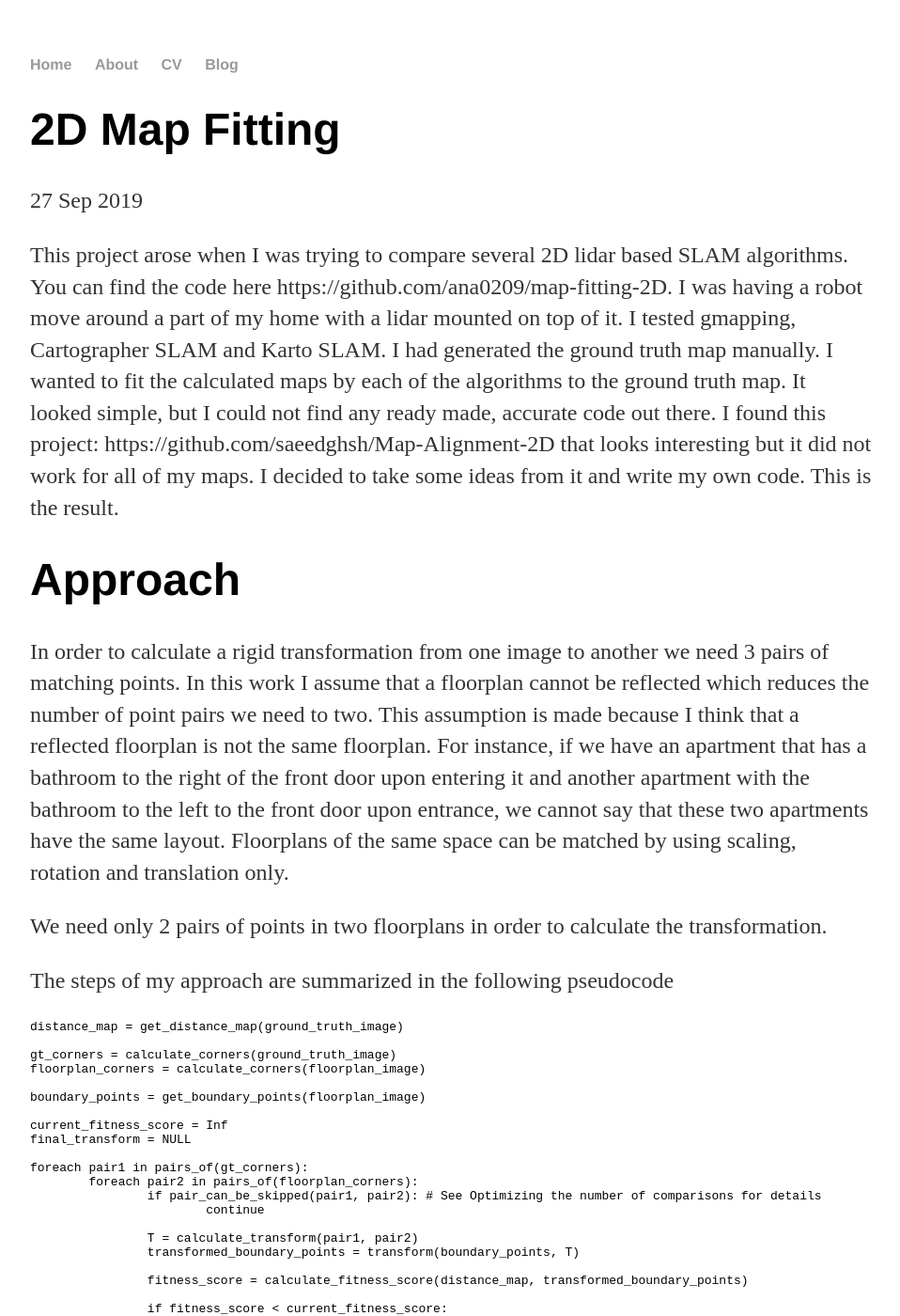
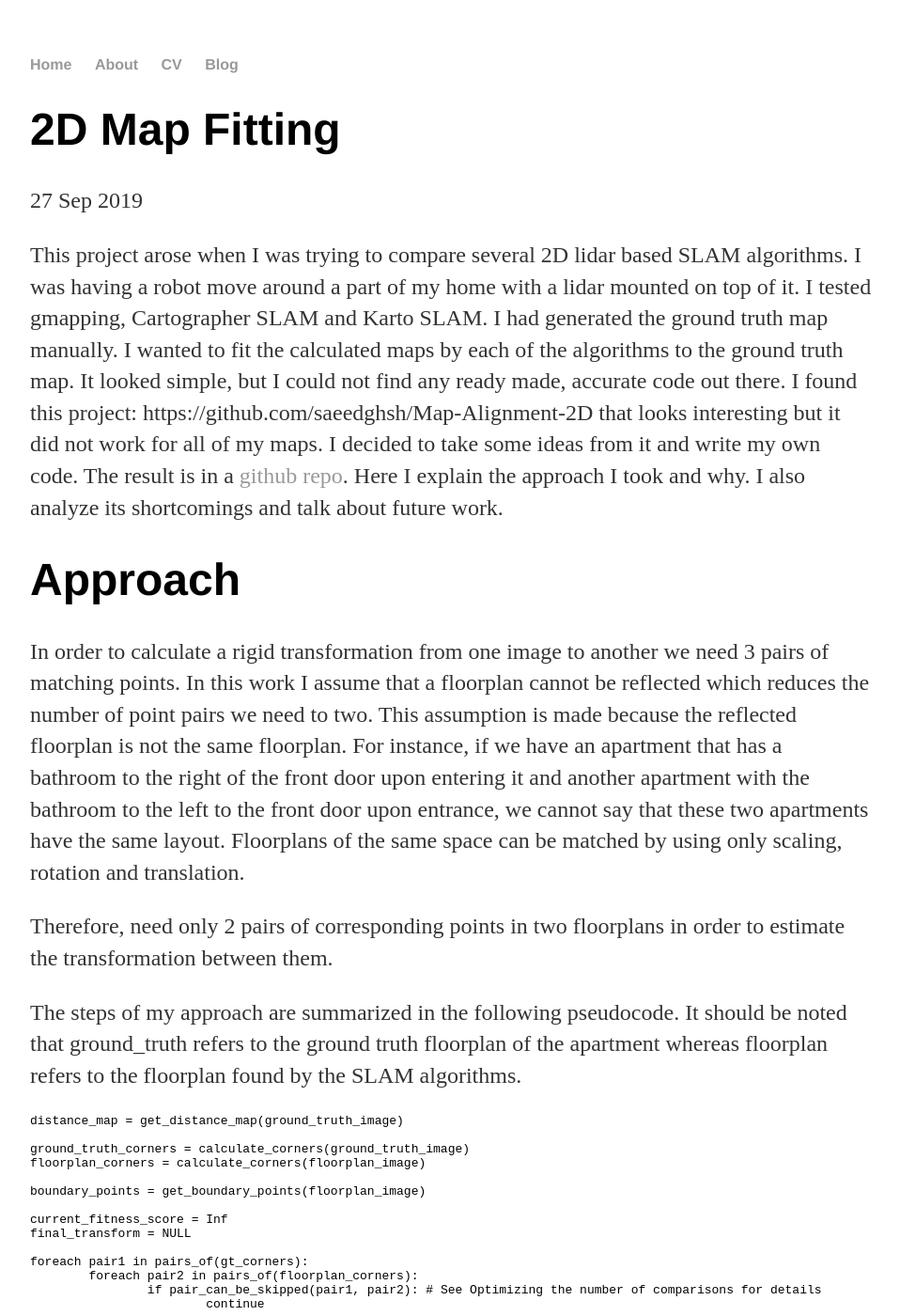
Before and after one commit to ana0209/ana0209.github.io, a Jekyll site: the page built from _posts/2019-09-27-2D-Map-Fitting.md, in a window 1280 px wide and 1400 px high. Shown: the whole window at 94% size, without its empty margins (160-1118 px from the left). Built offline with Jekyll 4.4.1, drawn with Linux system fonts in a browser that asks for light colours; some of the changed text lies outside the part shown.

Commit message:
Edit text and fix links

````diff
--- a/_posts/2019-09-27-2D-Map-Fitting.md
+++ b/_posts/2019-09-27-2D-Map-Fitting.md
@@ -4,21 +4,21 @@
 date: 2019-09-27
 ---
 
-This project arose when I was trying to compare several 2D lidar based SLAM algorithms. You can find the code here https://github.com/ana0209/map-fitting-2D. I was having a robot move around a part of my home with a lidar mounted on top of it. I tested gmapping, Cartographer SLAM and Karto SLAM. I had generated the ground truth map manually. I wanted to fit the calculated maps by each of the algorithms to the ground truth map. It looked simple, but I could not find any ready made, accurate code out there. I found this project: https://github.com/saeedghsh/Map-Alignment-2D that looks interesting but it did not work for all of my maps. I decided to take some ideas from it and write my own code. This is the result.
+This project arose when I was trying to compare several 2D lidar based SLAM algorithms. I was having a robot move around a part of my home with a lidar mounted on top of it. I tested gmapping, Cartographer SLAM and Karto SLAM. I had generated the ground truth map manually. I wanted to fit the calculated maps by each of the algorithms to the ground truth map. It looked simple, but I could not find any ready made, accurate code out there. I found this project: https://github.com/saeedghsh/Map-Alignment-2D that looks interesting but it did not work for all of my maps. I decided to take some ideas from it and write my own code. The result is in a [github repo](https://github.com/ana0209/map-fitting-2D). Here I explain the approach I took and why. I also analyze its shortcomings and talk about future work.
 
 
 # Approach
 
-In order to calculate a rigid transformation from one image to another we need 3 pairs of matching points. In this work I assume that a floorplan cannot be reflected which reduces the number of point pairs we need to two. This assumption is made because I think that a reflected floorplan is not the same floorplan. For instance, if we have an apartment that has a bathroom to the right of the front door upon entering it and another apartment with the bathroom to the left to the front door upon entrance, we cannot say that these two apartments have the same layout. Floorplans of the same space can be matched by using scaling, rotation and translation only.
+In order to calculate a rigid transformation from one image to another we need 3 pairs of matching points. In this work I assume that a floorplan cannot be reflected which reduces the number of point pairs we need to two. This assumption is made because the reflected floorplan is not the same floorplan. For instance, if we have an apartment that has a bathroom to the right of the front door upon entering it and another apartment with the bathroom to the left to the front door upon entrance, we cannot say that these two apartments have the same layout. Floorplans of the same space can be matched by using only scaling, rotation and translation.
 
-We need only 2 pairs of points in two floorplans in order to calculate the transformation.
+Therefore, need only 2 pairs of corresponding points in two floorplans in order to estimate the transformation between them.
 
-The steps of my approach are summarized in the following pseudocode
+The steps of my approach are summarized in the following pseudocode. It should be noted that ground_truth refers to the ground truth floorplan of the apartment whereas floorplan refers to the floorplan found by the SLAM algorithms.
 
 ```
 distance_map = get_distance_map(ground_truth_image)
 
-gt_corners = calculate_corners(ground_truth_image)
+ground_truth_corners = calculate_corners(ground_truth_image)
 floorplan_corners = calculate_corners(floorplan_image)
 
 boundary_points = get_boundary_points(floorplan_image)
@@ -38,24 +38,25 @@
 
 		if fitness_score < current_fitness_score:
 			final_transform = T
+			fitness_score = current_fitness_score
 
 return final_transform
 ```
 
-First, the corners are calculated for both images (or in case of ground truth, they can be obtained from a manually created file). Then each pair of corners in the ground truth is matched to each pair of corners in the floorplan, with some correspondences being discarded quickly by using some heuristics. Then, using the two pairs, a transformation is calculated that transforms the floorplan image to the ground truth plan. Next, fitness score is calculated to evaluate the transform. Finally, the transform with the lowest fitness score is selected as the correct one.
+First, the corners are calculated for both images. In my case, as I had created the ground truth myself, manually, I actually loaded corners from a json, rather than calculating them from the ground truth image that was generated from the said corners. After that, each pair of corners in the ground truth is matched to each pair of corners in the floorplan, with some correspondences being discarded quickly by using heuristics to reduce running time. Then, using the two pairs, a transformation is calculated that transforms the floorplan image to the ground truth plan. Next, fitness score is calculated to evaluate the transform. Finally, the transform with the lowest fitness score is selected as the correct one.
 
 The above pseudocode skips some implementation details and optimizations. They can be found in the subsequent sections.
 
 
-## Finding corners
+## Finding the corners
 
-I tried using Harris corner detector in OpenCV (link), however it was very dependent on the parameters used and it would not work across different maps.
+I tried using [Harris corner detector in OpenCV](https://docs.opencv.org/3.4/dd/d1a/group__imgproc__feature.html#gac1fc3598018010880e370e2f709b4345), however it was very dependent on the parameters used and it would not work across different maps with the same set of parameters.
 
-So I decided to find corners indirectly, by first detecting lines and then checking for their intersections. I tried using HoughLines (link) to detect the lines but had similar issue as with Harris corner detector. However, I found that by using HoughLinesP function that detects line segments instead of lines that I get more consistent results.
+So I decided to find corners indirectly, by first detecting lines and then checking for their intersections. I tried using [HoughLines](https://docs.opencv.org/3.4/dd/d1a/group__imgproc__feature.html#ga46b4e588934f6c8dfd509cc6e0e4545a) to detect the lines but had similar issue as with Harris corner detector. However, I found that by using [HoughLinesP](https://docs.opencv.org/3.4/dd/d1a/group__imgproc__feature.html#ga8618180a5948286384e3b7ca02f6feeb) function that detects line segments instead of lines more consistent results can be achieved.
 
-Once the line segments are detected a check is run on every pair of them to see if they have vertices close to each other and if the angle between them is between 45 and 135 degrees. The assumption here is that angles smaller than that are likely to belong to line segments that were supposed to be a part of a single line segment that was split into two during the line segments detection. In this project, I assume that the angles between the walls are 90 degrees, which makes the possible corners between segments around 0 or around 90 degrees. It would be possible to detect corners even when the walls are not at 90 degree angle. This is done to an extent by keeping the allowable angle range so wide. If it was known that there are walls with an even larger angle between them, then the angle range could be widened. However one should always leave a decent range to account for parallel line segments to be rejected.
+Once the line segments are detected a check is run on every pair of them to see if they have vertices close to each other and if the angle between them is between 45 and 135 degrees. The assumption here is that angles smaller than that are likely to belong to line segments that were supposed to be a part of a single line segment that was split into two during the line segments detection. In this project, I assume that the angles between the walls are 90 degrees, which makes the possible angles between segments around 0 (they are parallel to each other) or around 90 degrees (they are perpendicular to each other). It would possible to detect corners even when the walls are not at 90 degree angle. This is done to an extent by keeping the allowable angle range so wide. If it was known that there are walls with an even larger angle between them, then the angle range could be widened. However one should always leave a decent range to account for parallel line segments to be rejected.
 
-It is worth noting that this method does not necessarily detect all the corners in the image. However, for the map fitting to work, it is enough that one pair of corners that are at a reasonable distance from each other to be detected correctly in the map to be fitted. For ground truth, we have all the corners because they are manually added in our case. However, in case corners need to be detected in the ground truth map as well, it is important that the corresponding pair of corners is detected. Ground truth maps have better quality so this should be easy.
+It is worth noting that this method does not necessarily detect all the corners in the image due to imperfect results in the line segments detection step. However, for the map fitting to work, it is enough that one pair of corners that are at a reasonable distance from each other in the fitted map to be detected correctly alongside with their counterparts in the ground truth image. In my case, I had all the ground truth corners manually obtained, so the only condition was to get at least 2 corners in the generated flooplan. The condition for the corners to be at a reasonable distance comes from the fact that for a small distance a small error in terms of pixels will be amplified in the calculated transform. In other words a small number of pixels makes a big difference in the calculated length and even orientation of a tiny segment connecting two corners, whereas an error of a few pixels makes much less of an impact on those two properties of a longer segment.
 
 Here is pseudocode for finding corners:
 
@@ -89,16 +90,22 @@
 
 ## Optimizing the number of comparisons
 
-If we assume that the number of corners in the plan is *n* then the code runs in *O(n^4)* time. This is because each image has *n^2* corner pairs that need to be fitted to *n^2* corner pairs in the other image. This is less than ideal running time and can cause the code to run slowly even for small maps. For this reason, I skip some of the fittings when I can assume that they will be incorrect anyway by using heuristics.
+If we assume that the number of corners in the plan is *n* then the code runs in *O(n^4)* time. This is because each image has *n^2* corner pairs that need to be fitted to *n^2* corner pairs in the other image. This is less than ideal running time and can cause the code to run slowly even for small maps. For this reason, I skip some of the fittings when I can assume that they will be incorrect by using heuristics.
 
-First, corners that are too close to each other are not used to determine the transform because the transform determined that way would be imprecise. Next, we calculate the scale factor from the line segments lengths before calculating rest of the transform. If the area of the floorplan we are fitting adjust by the scale factor is significantly smaller than the ground truth image, we discard the corner pairs correspondence. There is an implicit assumption here that the ground truth image is tightly fitted around the plan itself. In case there is no noisy pixels far outside of the ground truth plan, you can use crop_floorplan function in the github repo (link). This will give you a tightly bound ground truth floorplan.
+First, corners that are too close to each other are not used to determine the transform because the transform determined that way would be imprecise. Next, a scale factor from the corner pair distances is calculated before moving on to the rest of the transform. If the area of the floorplan we are fitting adjusted by the scale factor is significantly smaller than the ground truth image, we discard the corner pairs correspondence. There is an implicit assumption here that the ground truth image is tightly fitted around the plan itself. In case there is no noisy pixels far outside of the ground truth plan, you can use [crop_floorplan](https://github.com/ana0209/map-fitting-2D/blob/master/source/crop_floorplan.py) function in the github repo. This will give you a tightly bound ground truth floorplan.
 
 
 ### Same scale optimization
 
-In some cases we know that the ground truth map and the floorplan to be fitted have the same scale. In general we should know the scale of the ground truth and the map resolution of the SLAM calculated maps is also known. In that case, we can easily discard all the corner pairs correspondences where the corner distance in one image is very diffent from the distance between the corners in the other image. This additionally reduces the runtime significantly.
+In some cases we know that the ground truth map and the floorplan to be fitted have the same scale. In general we should know the scale of the ground truth (because it is ground truth!). The map resolution of the SLAM calculated maps is also known. In that case, we can easily discard all the corner pairs correspondences where the corner distance in one image is very diffent from the distance between the corners in the other image. This additionally reduces the runtime significantly.
 
 This could be expanded to take in a known scale (even if it is not 1) and to make a similar check, discarding corner pair correspondences where the distances' ratio is not close to the input scale. This is left for future work. One way to go around this with the code as is is to resize the ground truth plan to the scale of the floorplan or vice versa before running the fitting algorithm and then using the same scale option in the code.
+
+
+## Finding the transform
+
+Transform is found piecewise. First, scaling factor is determined by dividing the distance between the corners in one image with the distance of the corners in the evaluated pair in the other image.
+Next, rotation matrix is calculated using an OpenCV function cv2.getRotationMatrix2D. Translation is calculated by subtracting the coordinates of one of the corners in the first image from its scaled and rotated counter part. Rotation and scaling are applied together in a single matrix, while the translation is applied using subtraction on the scaled and rotated points. This is done because it was faster to apply translation this way than to combine it with scaling and rotation in a single matrix and to use that single matrix for the transform.
 
 
 ## Fitness score
@@ -115,7 +122,7 @@
 	return fitness_score
 ```
 
-Ground truth map distance map is calculated that contains distance to the closest boundary point in the ground truth map (example images). This way the fitness score calculation is sped up since all the possible distances are known before hand. Once the floorplan is transformed, one simply picks the distances from the map where the transformed boundary points of the floorplan fall and adds them up to get the fitness score before averaging the score out.
+Ground truth map distance map is calculated at the beginning. It contains distance from every point to the closest boundary point in the ground truth map (example images). This way the fitness score calculation is sped up since all the possible distances are known before hand. Once the floorplan is transformed, one simply picks the distances from the map where the transformed boundary points of the floorplan fall and adds them up to get the fitness score before averaging the score out.
 
 [[ground truth map and its distance map]]
 
@@ -135,6 +142,6 @@
 
 This code has been tested only on a small set of maps. One of the major future work points is having it tested on a large set of maps.
 
-As part of a more extensive testing, running time limitations should be tested. And in light of that, different ways to optimize the could should be added. Thoughts that come to mind in how to do that are in terms of breaking the maps into smaller sections, doing the fitting for those sections and combining transforms for separate sections into a single transform with some low fitness score. Another thought is to not have the brute force comparison of all the corner pairs, but to do some sort of corner pair matching, much like is done in feature matching in computer vision or specifically in the area of map alignment in the work of Shahbandi (https://github.com/saeedghsh/Map-Alignment-2D).
+As part of a more extensive testing, running time limitations should be tested. And in light of that, different ways to optimize the could should be added. Thoughts that come to mind in how to do that are in terms of breaking the maps into smaller sections, doing the fitting for those sections and combining transforms for separate sections into a single transform with some low fitness score. Another thought is to not have the brute force comparison of all the corner pairs, but to do some sort of corner pair matching, much like is done in feature matching in computer vision or specifically in the area of map alignment in the [work of Shahbandi](https://github.com/saeedghsh/Map-Alignment-2D).
 
-Another simple extension was mentioned in Same scale optimization section (link), that of having it take a known scale to speed up a fitting process even when that scale is not 1.
+Another simple extension was mentioned in the [Same scale optimization](#same-scale-optimization) section, that of having it take a known scale to speed up a fitting process even when that scale is not 1.
````
Also changed, not shown: other parts of _posts/2019-09-27-2D-Map-Fitting.md (+1 -1 lines).
